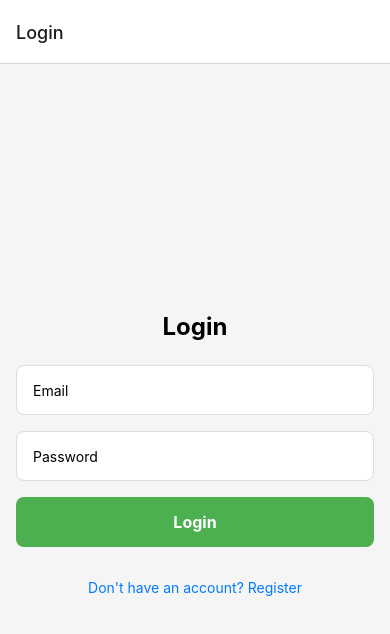
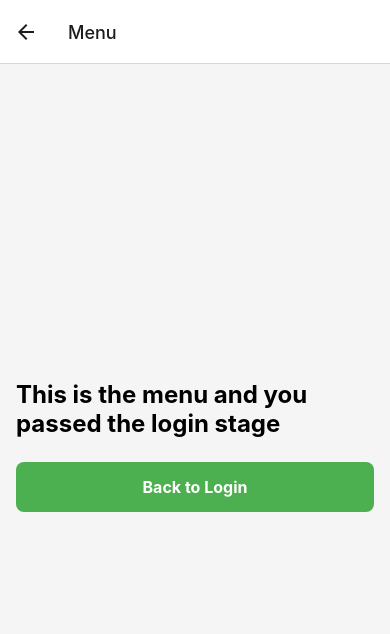
Before and after one commit to TUDublinBlanchBusinessIT/project-DarrylTerrobias-1, a React Native app: screen /Menu in a window 390 px wide. Shown: the top 634 px of the page. Built offline with nearby package versions, Linux system fonts and the light colour scheme.

Commit message:
added MenuScreen.js

```diff
--- a/App.js
+++ b/App.js
@@ -3,6 +3,7 @@ import { NavigationContainer } from '@react-navigation/native';
 import { createStackNavigator } from '@react-navigation/stack';
 import LoginScreen from './components/LoginScreen';
 import RegisterScreen from './components/RegisterScreen';
+import MenuScreen from './components/MenuScreen';
 
 const Stack = createStackNavigator();
 
@@ -12,6 +13,7 @@ export default function App() {
       <Stack.Navigator>
         <Stack.Screen name="Login" component={LoginScreen} />
         <Stack.Screen name="Register" component={RegisterScreen} />
+        <Stack.Screen name="Menu" component={MenuScreen} />
       </Stack.Navigator>
     </NavigationContainer>
   );
--- /dev/null
+++ b/components/MenuScreen.js
@@ -0,0 +1,20 @@
+import React from 'react';
+import { View, Text, TouchableOpacity } from 'react-native';
+import appStyles from '../assets/appStyles';
+
+const MenuScreen = ({ navigation }) => {
+  return (
+    <View style={appStyles.container}>
+      <Text style={appStyles.title}>This is the menu and you passed the login stage</Text>
+
+      <TouchableOpacity
+        style={appStyles.button}
+        onPress={() => navigation.navigate('Login')} // Too see if it works
+      >
+        <Text style={appStyles.buttonText}>Back to Login</Text>
+      </TouchableOpacity>
+    </View>
+  );
+};
+
+export default MenuScreen;
```
